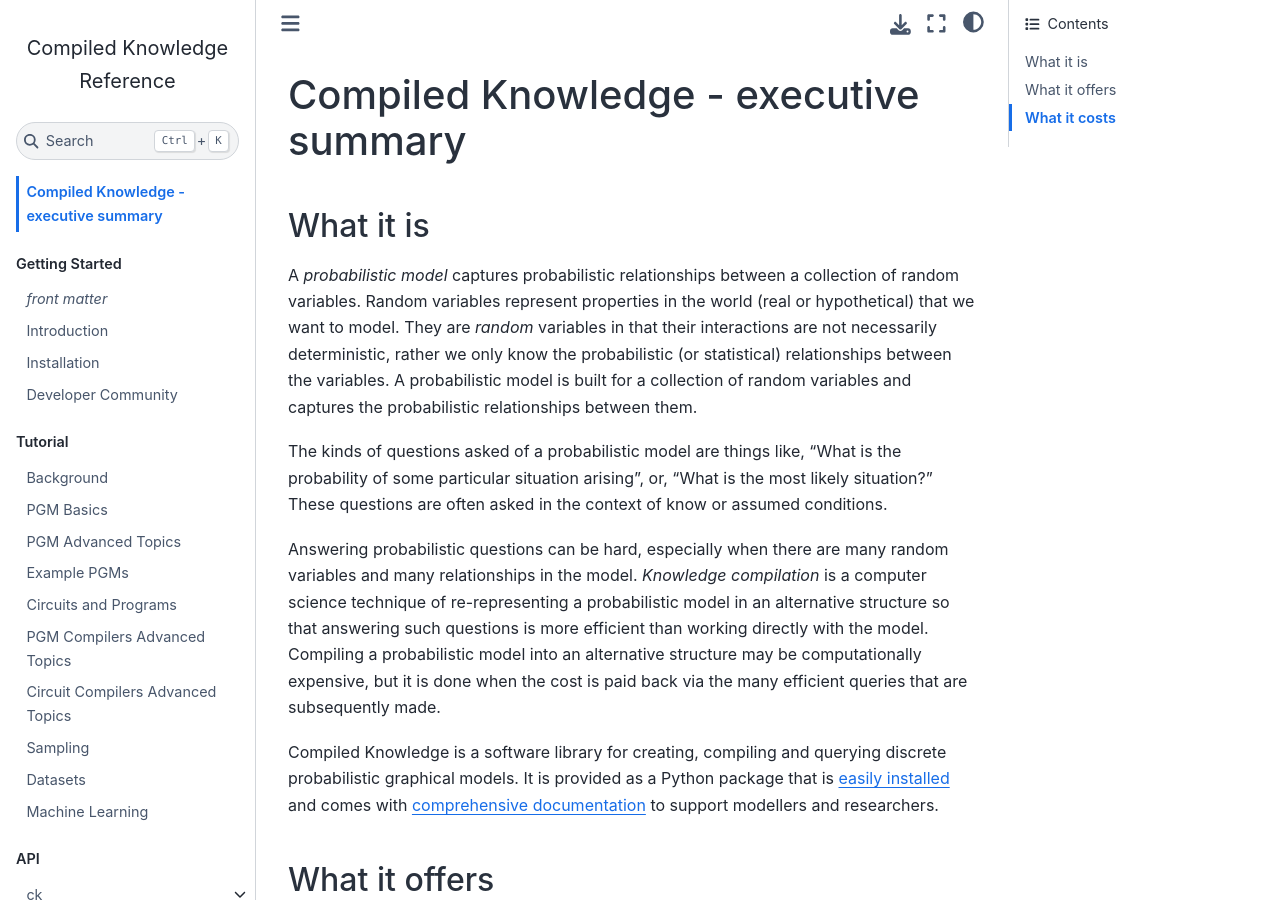
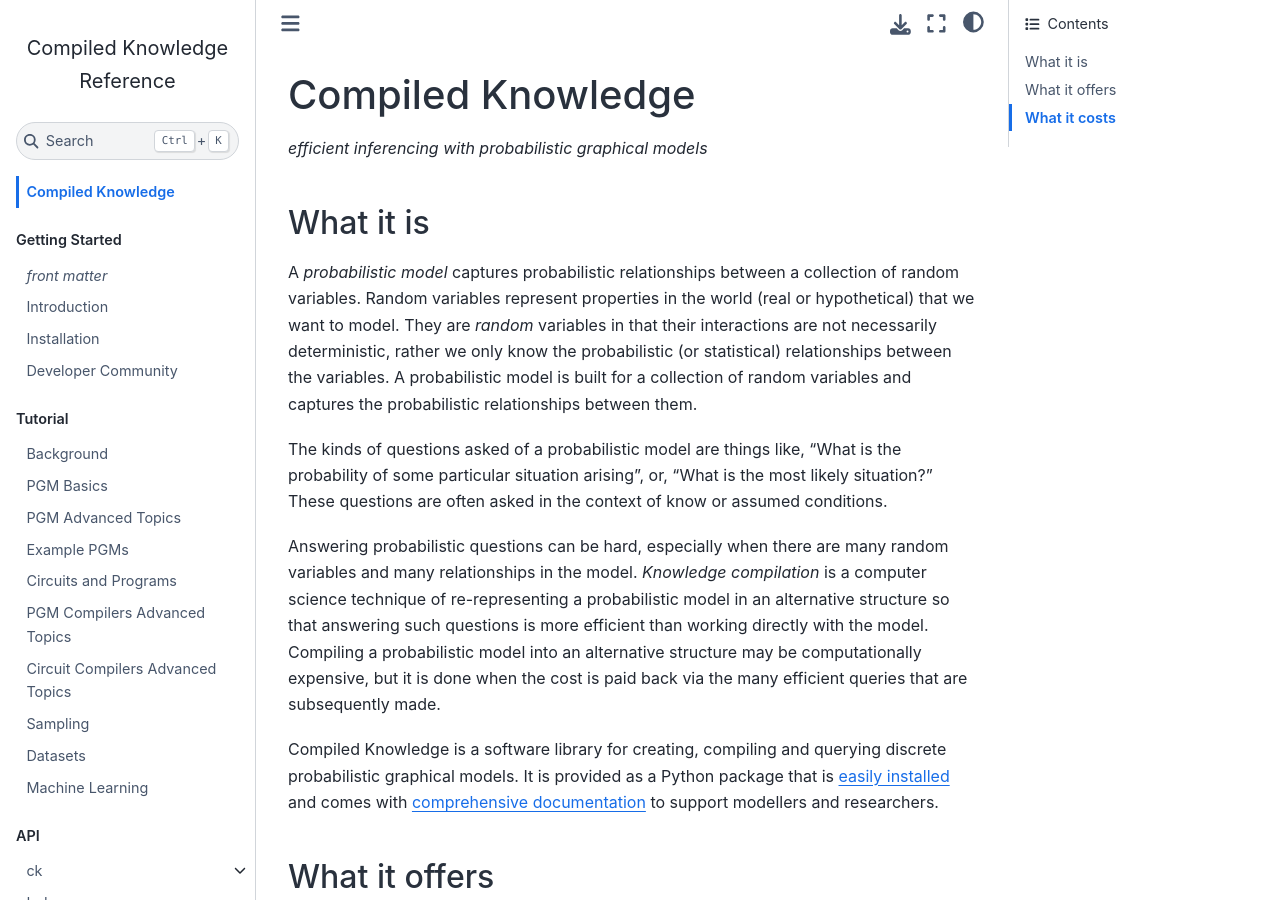
Before and after one commit to ropeless/compiled_knowledge, a Jupyter Book: the page built from docs/0_00_exec_summary.md, in a window 1280 px wide and 900 px high. Built offline with Jupyter Book 1.0.4 settings and Sphinx 7.4.7 and the Sphinx Book theme 1.1.4, drawn with Linux system fonts in a browser that asks for light colours.

Commit message:
minor doc improvements

```diff
--- a/docs/0_00_exec_summary.md
+++ b/docs/0_00_exec_summary.md
@@ -1,4 +1,6 @@
-# Compiled Knowledge - executive summary #
+# Compiled Knowledge #
+
+_efficient inferencing with probabilistic graphical models_
 
 ## What it is ##
 
```
